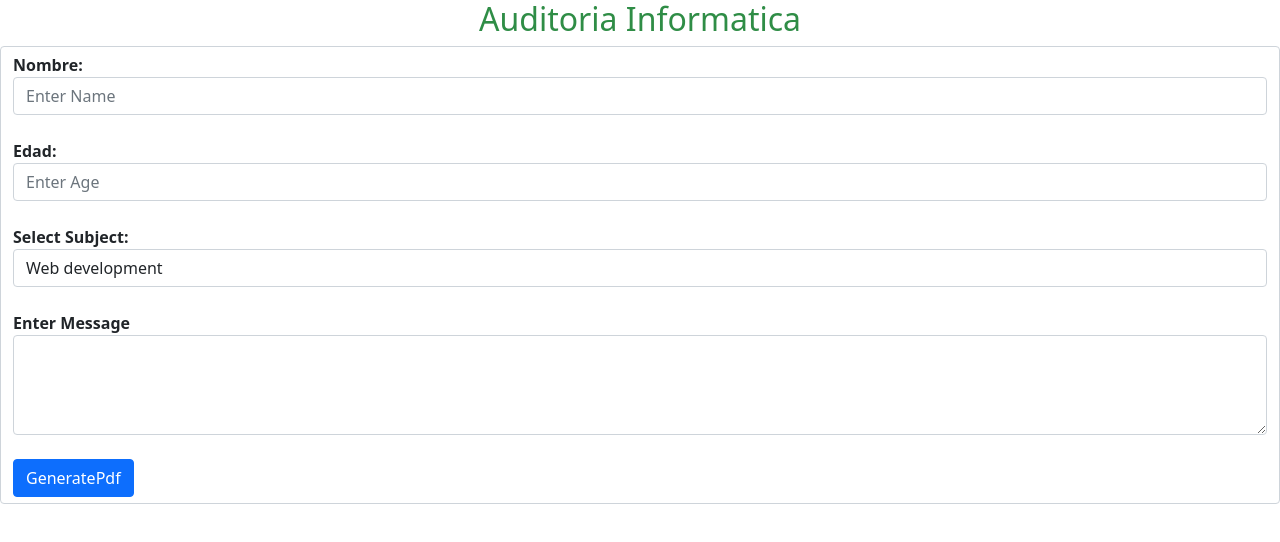
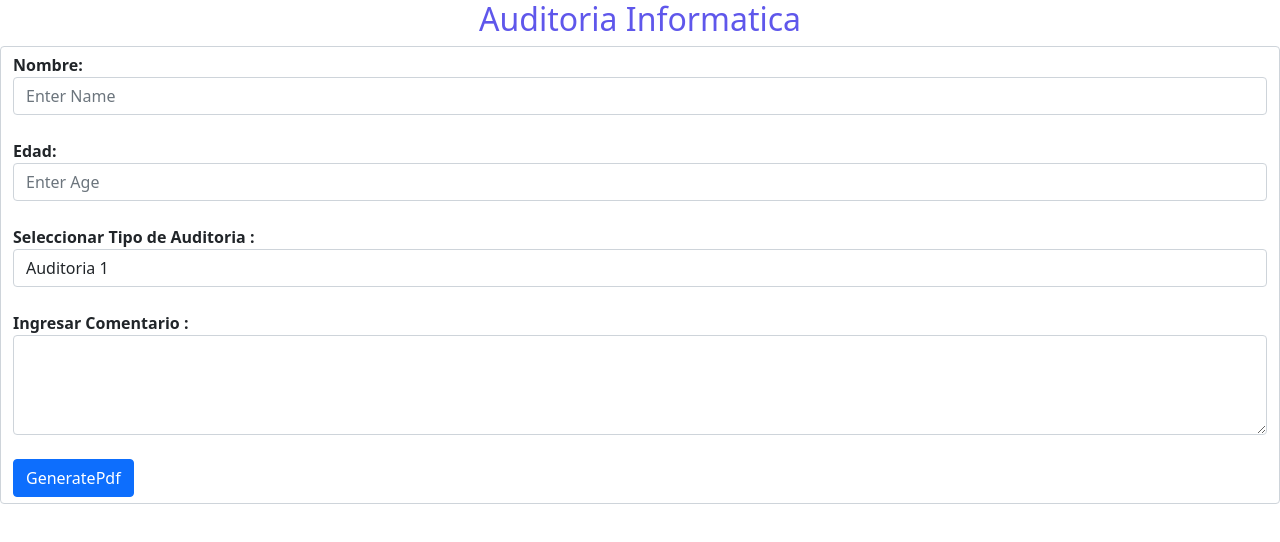
Before and after one commit to KevinL96/Formulario-Auditoria, a plain HTML site: page index.html in a window 1280 px wide. Drawn offline with nearby package versions, Linux system fonts and the light colour scheme.

Commit message:
Cambios iniciales

```diff
--- a/index.html
+++ b/index.html
@@ -23,7 +23,7 @@
 	<style>
 		.heading{
 		text-align: center;
-		color: #2F8D46;
+		color: #5f57eb;
 		}
 	</style>
 </head>
@@ -52,24 +52,24 @@
 		<br>
 
 		<label for="subject">
-		<strong>Select Subject: </strong>
+		<strong>Seleccionar Tipo de Auditoria : </strong>
 		</label>
 		<select class="form-control"
 			id="subject" name="subject">
 			<option value="Web">
-				Web development
+				Auditoria 1
 			</option>
 			<option value="App">
-				App development
+				Auditoria 2
 			</option>
 			<option value="Others">
-				Others
+				Auditoria 3
 			</option>
 		</select>
 		<br>
 
 		<label for="message">
-		<strong>Enter Message </strong>
+		<strong>Ingresar Comentario : </strong>
 		</label>
 		<textarea class= "form-control"
 		id="message" name="message"
```
